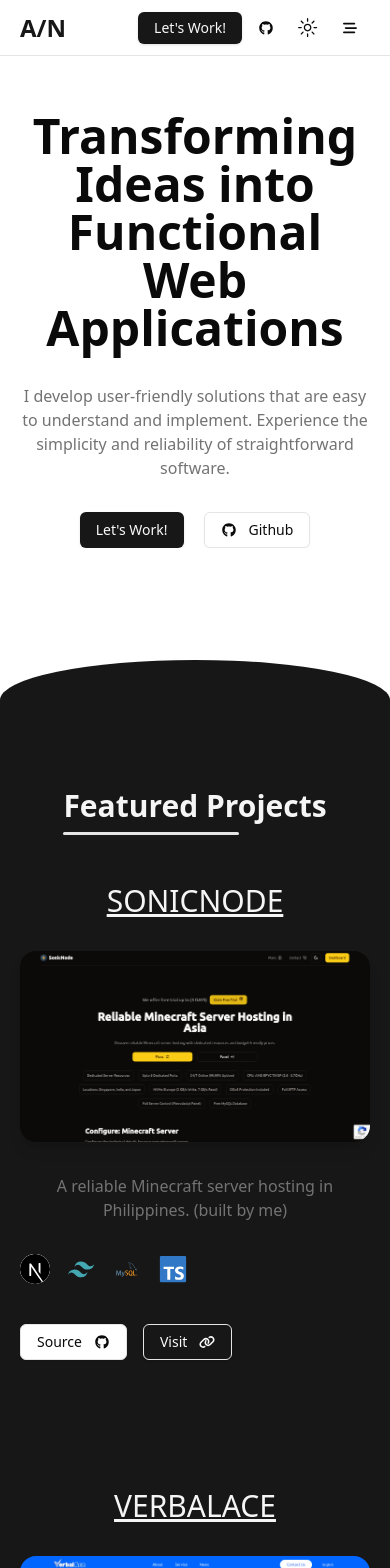
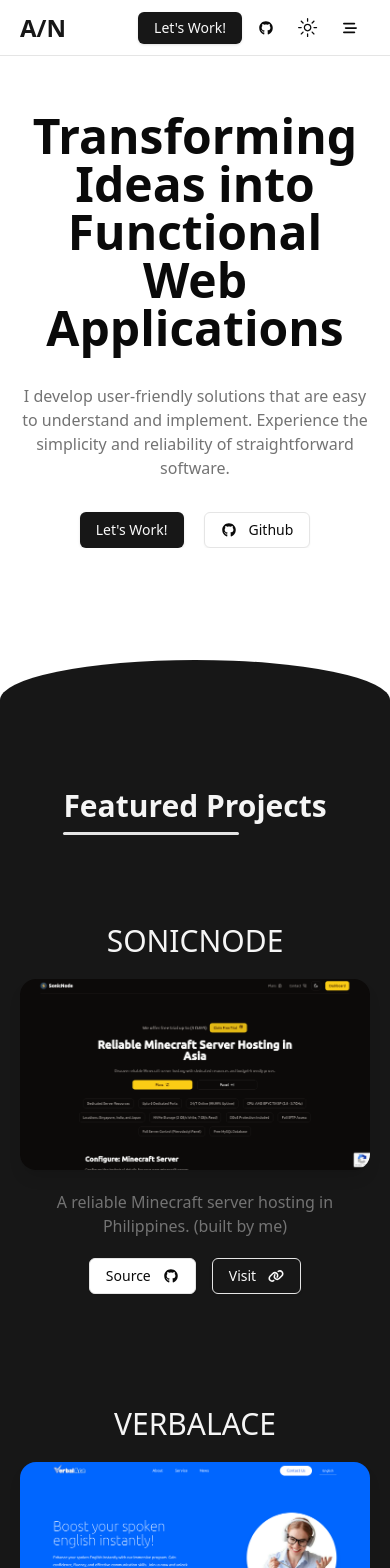
Before and after one commit to arnoldzkie2/portfolio, a Next.js app: page / in a window 390 px wide. Shown: the top 1568 px of the page. Built offline with nearby package versions, Linux system fonts and the light colour scheme.

Commit message:
just changes something

```diff
--- a/src/app/page.tsx
+++ b/src/app/page.tsx
@@ -22,7 +22,7 @@
 
   useEffect(() => {
     AOS.init({
-      duration: 600
+      duration: 1000
     })
   }, [])
 
--- a/src/components/Expertise.tsx
+++ b/src/components/Expertise.tsx
@@ -18,8 +18,11 @@
         <h1 className='text-3xl lg:text-4xl font-[1000] text-center'>{expertiseTexts.h1}</h1>
         <Separator className='w-2/3 h-[3px] bg-primary rounded-full ml-auto' />
       </div>
-      <div className='flex flex-col w-full gap-5'>
-        <h1 className='text-xl md:text-2xl rounded-tr-full text-center py-2 px-63 rounded-bl-full font-black w-60 bg-primary text-secondary'>{expertiseTexts.skills.tech.h1}</h1>
+      <div className='flex flex-col w-full gap-5 pt-10'>
+        <div className='text-xl md:text-2xl flex items-center gap-2 font-black'>
+          <div className='h-5 w-[3px] bg-primary'></div>
+          {expertiseTexts.skills.tech.h1}
+        </div>
         <div className='w-full' ref={ExpertiseRef} id='Expertise'>
           <Carousel
             className="w-full"
@@ -28,13 +31,9 @@
               {expertiseTexts.skills.tech.skills.map((skill, index) => (
                 <CarouselItem key={index} className="md:pl-4 sm:basis-1/2 lg:basis-1/3 w-full">
                   <Card>
-                    <CardHeader>
-                      <CardTitle>
-                        <Image width={50} height={50} src={skill.icon} alt={skill.title} className={`${index === 0 || index === 1 || index > 8 ? 'bg-white rounded-full' : ''}`} />
-                      </CardTitle>
-                    </CardHeader>
-                    <CardContent className='flex flex-col gap-2 pt-2'>
-                      <Label className='text-lg md:text-xl'>{skill.title}</Label>
+                    <CardContent className='flex flex-col gap-2 pt-5'>
+                      <Image width={45} height={45} src={skill.icon} alt={skill.title} className={`${index === 0 || index === 1 || index > 8 ? 'bg-white rounded-full' : ''}`} />
+                      <Label className='text-lg md:text-xl pt-2'>{skill.title}</Label>
                       <p className='text-muted-foreground text-sm'>{skill.description}</p>
                     </CardContent>
                   </Card>
@@ -52,7 +51,10 @@
       </div>
 
       <div className='flex flex-col w-full gap-12'>
-        <h1 className='text-xl md:text-2xl w-72 text-center text-secondary font-black px-3 py-2 rounded-tr-full rounded-bl-full bg-primary'>{expertiseTexts.skills.programming.h1}</h1>
+        <div className='text-xl md:text-2xl flex items-center gap-2 font-black'>
+          <div className='h-5 w-[3px] bg-primary'></div>
+          {expertiseTexts.skills.programming.h1}
+        </div>
         <div className='flex w-full items-center flex-col gap-5 lg:gap-x-20 md:flex-row md:flex-wrap justify-center'>
           {expertiseTexts.skills.programming.skills.map(skill => (
             <div key={skill.title} className='w-full md:w-[40%] xl:w-[45%] flex items-center gap-10'>
--- a/src/components/Introduction.tsx
+++ b/src/components/Introduction.tsx
@@ -31,10 +31,10 @@
             <Label className='text-xl lg:text-2xl text-foreground'>{introductionText.text.h1}</Label>
             <Separator className='w-24 lg:w-28 h-[3px] rounded-full bg-primary' />
           </div>
-          <p>{paragraphs.p1}</p>
-          <p>{paragraphs.p2}</p>
-          <p>{paragraphs.p3}</p>
-          <p>{paragraphs.p4}</p>
+          <p data-aos="fade-in" data-aos-duration={1000}>{paragraphs.p1}</p>
+          <p data-aos="fade-in" data-aos-duration={1500}>{paragraphs.p2}</p>
+          <p data-aos="fade-in" data-aos-duration={2000}>{paragraphs.p3}</p>
+          <p data-aos="fade-in" data-aos-duration={2500}>{paragraphs.p4}</p>
 
           <div className='mt-auto flex items-center flex-col gap-5 sm:flex-row md:flex-col xl:flex-row sm:justify-between w-full'>
             <div className='flex items-center gap-5 w-full sm:w-auto'>
--- a/src/components/Projects.tsx
+++ b/src/components/Projects.tsx
@@ -17,35 +17,33 @@
   return (
     <div className='padding flex items-center flex-col gap-12 overflow-hidden lg:gap-20 xl:gap-28 pb-28 lg:pb-44 bg-primary '>
       <div className='bg-card h-20 md:h-52 relative w-screen'>
-        <div className='w-full h-20 md:h-52 absolute bg-primary bottom-0 rounded-t-[100%]'>
+        <div className='w-full h-20 md:h-52 absolute bg-primary bottom-0 rounded-tr-[50%] rounded-tl-[50%]'>
         </div>
       </div>
-      <div className='space-y-2'>
+      <div className='space-y-2 pb-10'>
         <h1 className='text-3xl lg:text-4xl text-secondary font-black' id='Projects' ref={ProjectsRef}>{projectTexts.h1}</h1>
         <Separator className='w-2/3 h-[3px] rounded-full' />
       </div>
-      <div className='flex w-full flex-col gap-32 lg:gap-40'>
+      <div className='flex w-full flex-col gap-28 lg:gap-40'>
         {projectTexts.projects.map((project, index) => (
           <div className='flex justify-center' key={index}>
-            <div className='w-full xl:w-2/3 flex flex-col items-center text-center gap-8'>
-              <Link href={project.links.web} target='_blank' className='lg:hidden'>
-                <h1 className='text-3xl text-secondary underline uppercase' >{project.name}</h1>
-              </Link>
-              <Link href={project.links.web} target='_blank'>
+            <div className='w-full lg:w-4/5 flex flex-col items-center text-center gap-5'>
+              <h1 className='text-3xl text-secondary uppercase lg:hidden' data-aos="fade-up" >{project.name}</h1>
+              <Link href={project.links.web} target='_blank' data-aos="fade-up" data-aos-anchor-placement="top-bottom">
                 <Image src={project.image} alt={project.name} width={1000} height={2000}
                   className='h-auto w-full shadow-lg rounded-2xl hover:shadow-2xl' />
               </Link>
-              <p className='text-muted-foreground'>{project.description}</p>
-              <div className='flex w-full flex-wrap gap-10 justify-between '>
-                <h1 className='text-3xl text-primary font-[1000] px-8 py-1 rounded-tl-full rounded-b-full bg-muted uppercase hidden lg:flex'>{project.name}</h1>
-                <div className='flex items-center gap-4'>
+              <p className='text-muted-foreground' data-aos="fade-in">{project.description}</p>
+              <div className='flex w-full items-center gap-10 justify-between'>
+                <h1 className='text-xl text-primary font-[1000] px-8 py-1 rounded-tl-full rounded-b-full bg-muted uppercase hidden lg:flex xl:text-2xl'>{project.name}</h1>
+                <div className='items-center gap-4 hidden lg:flex'>
                   {project.used.map((obj, i) => (
-                    <Image width={30} height={30} src={obj} alt={obj} key={obj} className={`${i === 0 && 'bg-white rounded-full'}`} />
+                    <Image width={30} height={30} src={obj} alt={obj} key={obj} className={`${i === 0 && 'bg-white rounded-full'}`} data-aos="fade-up" data-aos-duration={(i + 1) * 500} />
                   ))
                   }
                 </div>
-                <div className='flex items-center gap-4'>
-                  <Link target='_blank' href={project.links.github}>
+                <div className='items-center gap-4 justify-center lg:flex hidden'>
+                  <Link target='_blank' href={project.links.github} >
                     <Button className='space-x-3' variant={'outline'}>
                       <p>Source</p>
                       <FontAwesomeIcon icon={faGithub} width={16} height={16} />
@@ -58,7 +56,20 @@
                     </Button>
                   </Link>
                 </div>
-
+                <div className='flex items-center w-full gap-4 justify-center lg:hidden'>
+                  <Link target='_blank' href={project.links.github} data-aos="fade-right">
+                    <Button className='space-x-3' variant={'outline'}>
+                      <p>Source</p>
+                      <FontAwesomeIcon icon={faGithub} width={16} height={16} />
+                    </Button>
+                  </Link>
+                  <Link target='_blank' href={project.links.web}>
+                    <Button className='space-x-3 border' data-aos="fade-left">
+                      <p>Visit</p>
+                      <FontAwesomeIcon icon={faLink} width={16} height={16} />
+                    </Button>
+                  </Link>
+                </div>
               </div>
             </div>
           </div>
```
